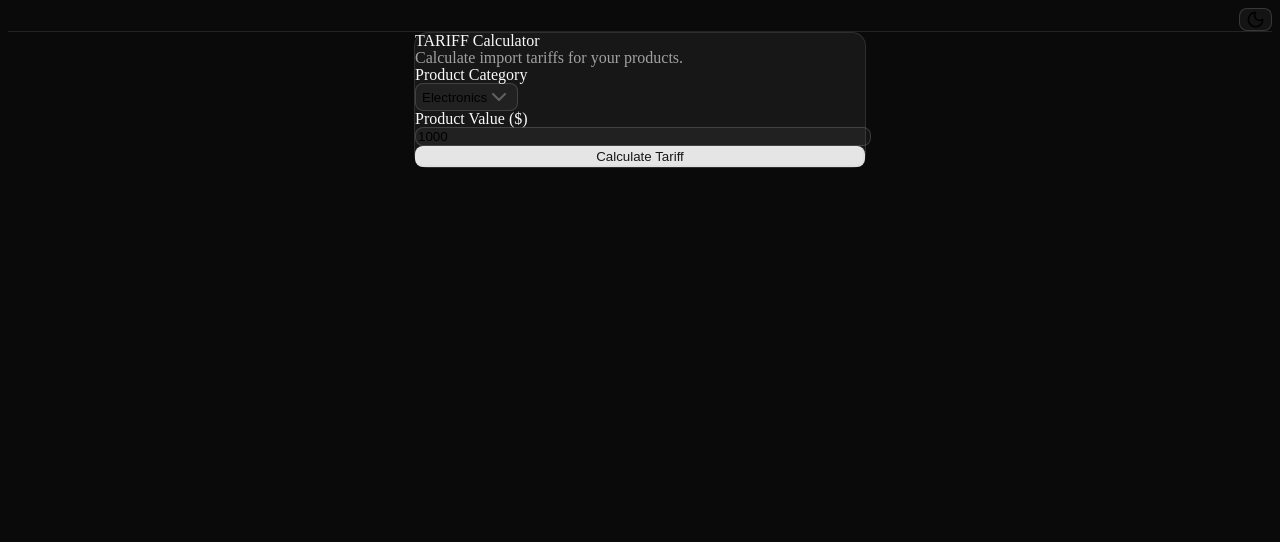
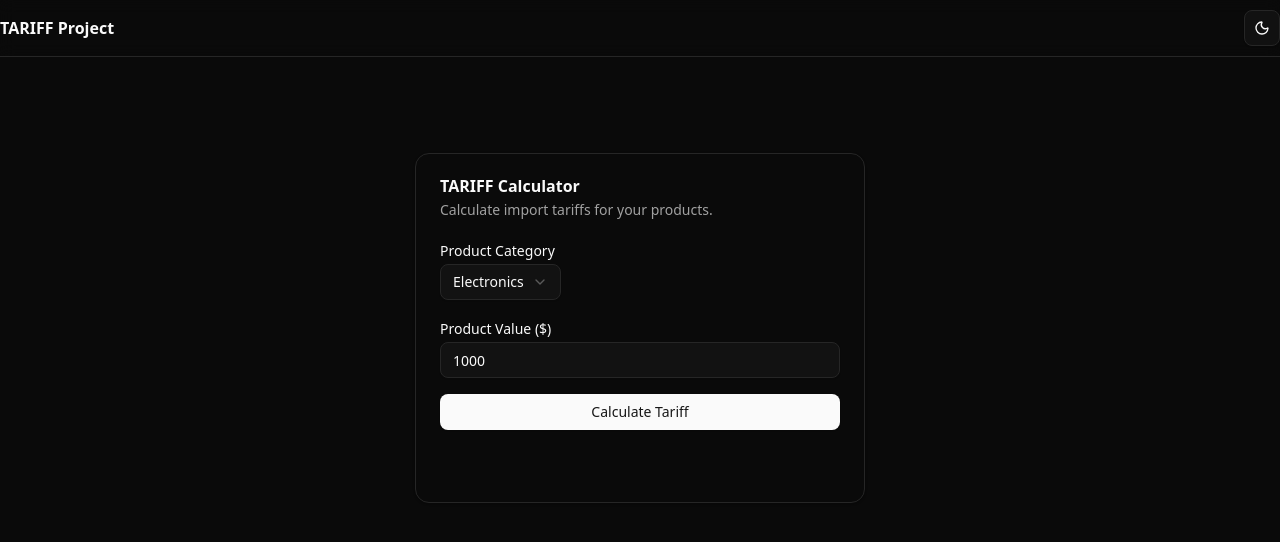
Before and after one commit to isaacpua/CS203-G5T1-AY2025T1, a React (Vite) app in the folder tariff-frontend/: page / in a window 1280 px wide. Shown: the top 542 px of the page. Built offline with nearby package versions, Linux system fonts and the light colour scheme.

Commit message:
fix: tailwind issue

```diff
--- a/tariff-frontend/src/index.css
+++ b/tariff-frontend/src/index.css
@@ -1,17 +1,80 @@
-
+@import "tailwindcss";
 @import "tw-animate-css";
 
 @custom-variant dark (&:is(.dark *));
 
-@tailwind base;
-@tailwind components;
-@tailwind utilities;
+:root {
+  --background: oklch(1 0 0);
+  --foreground: oklch(0.145 0 0);
+  --card: oklch(1 0 0);
+  --card-foreground: oklch(0.145 0 0);
+  --popover: oklch(1 0 0);
+  --popover-foreground: oklch(0.145 0 0);
+  --primary: oklch(0.205 0 0);
+  --primary-foreground: oklch(0.985 0 0);
+  --secondary: oklch(0.97 0 0);
+  --secondary-foreground: oklch(0.205 0 0);
+  --muted: oklch(0.97 0 0);
+  --muted-foreground: oklch(0.556 0 0);
+  --accent: oklch(0.97 0 0);
+  --accent-foreground: oklch(0.205 0 0);
+  --destructive: oklch(0.577 0.245 27.325);
+  --destructive-foreground: oklch(0.577 0.245 27.325);
+  --border: oklch(0.922 0 0);
+  --input: oklch(0.922 0 0);
+  --ring: oklch(0.708 0 0);
+  --chart-1: oklch(0.646 0.222 41.116);
+  --chart-2: oklch(0.6 0.118 184.704);
+  --chart-3: oklch(0.398 0.07 227.392);
+  --chart-4: oklch(0.828 0.189 84.429);
+  --chart-5: oklch(0.769 0.188 70.08);
+  --radius: 0.625rem;
+  --sidebar: oklch(0.985 0 0);
+  --sidebar-foreground: oklch(0.145 0 0);
+  --sidebar-primary: oklch(0.205 0 0);
+  --sidebar-primary-foreground: oklch(0.985 0 0);
+  --sidebar-accent: oklch(0.97 0 0);
+  --sidebar-accent-foreground: oklch(0.205 0 0);
+  --sidebar-border: oklch(0.922 0 0);
+  --sidebar-ring: oklch(0.708 0 0);
+}
+
+.dark {
+  --background: oklch(0.145 0 0);
+  --foreground: oklch(0.985 0 0);
+  --card: oklch(0.145 0 0);
+  --card-foreground: oklch(0.985 0 0);
+  --popover: oklch(0.145 0 0);
+  --popover-foreground: oklch(0.985 0 0);
+  --primary: oklch(0.985 0 0);
+  --primary-foreground: oklch(0.205 0 0);
+  --secondary: oklch(0.269 0 0);
+  --secondary-foreground: oklch(0.985 0 0);
+  --muted: oklch(0.269 0 0);
+  --muted-foreground: oklch(0.708 0 0);
+  --accent: oklch(0.269 0 0);
+  --accent-foreground: oklch(0.985 0 0);
+  --destructive: oklch(0.396 0.141 25.723);
+  --destructive-foreground: oklch(0.637 0.237 25.331);
+  --border: oklch(0.269 0 0);
+  --input: oklch(0.269 0 0);
+  --ring: oklch(0.439 0 0);
+  --chart-1: oklch(0.488 0.243 264.376);
+  --chart-2: oklch(0.696 0.17 162.48);
+  --chart-3: oklch(0.769 0.188 70.08);
+  --chart-4: oklch(0.627 0.265 303.9);
+  --chart-5: oklch(0.645 0.246 16.439);
+  --sidebar: oklch(0.205 0 0);
+  --sidebar-foreground: oklch(0.985 0 0);
+  --sidebar-primary: oklch(0.488 0.243 264.376);
+  --sidebar-primary-foreground: oklch(0.985 0 0);
+  --sidebar-accent: oklch(0.269 0 0);
+  --sidebar-accent-foreground: oklch(0.985 0 0);
+  --sidebar-border: oklch(0.269 0 0);
+  --sidebar-ring: oklch(0.439 0 0);
+}
 
 @theme inline {
-  --radius-sm: calc(var(--radius) - 4px);
-  --radius-md: calc(var(--radius) - 2px);
-  --radius-lg: var(--radius);
-  --radius-xl: calc(var(--radius) + 4px);
   --color-background: var(--background);
   --color-foreground: var(--foreground);
   --color-card: var(--card);
@@ -27,6 +90,7 @@
   --color-accent: var(--accent);
   --color-accent-foreground: var(--accent-foreground);
   --color-destructive: var(--destructive);
+  --color-destructive-foreground: var(--destructive-foreground);
   --color-border: var(--border);
   --color-input: var(--input);
   --color-ring: var(--ring);
@@ -35,6 +99,10 @@
   --color-chart-3: var(--chart-3);
   --color-chart-4: var(--chart-4);
   --color-chart-5: var(--chart-5);
+  --radius-sm: calc(var(--radius) - 4px);
+  --radius-md: calc(var(--radius) - 2px);
+  --radius-lg: var(--radius);
+  --radius-xl: calc(var(--radius) + 4px);
   --color-sidebar: var(--sidebar);
   --color-sidebar-foreground: var(--sidebar-foreground);
   --color-sidebar-primary: var(--sidebar-primary);
@@ -45,75 +113,6 @@
   --color-sidebar-ring: var(--sidebar-ring);
 }
 
-:root {
-  --radius: 0.625rem;
-  --background: oklch(1 0 0);
-  --foreground: oklch(0.145 0 0);
-  --card: oklch(1 0 0);
-  --card-foreground: oklch(0.145 0 0);
-  --popover: oklch(1 0 0);
-  --popover-foreground: oklch(0.145 0 0);
-  --primary: oklch(0.205 0 0);
-  --primary-foreground: oklch(0.985 0 0);
-  --secondary: oklch(0.97 0 0);
-  --secondary-foreground: oklch(0.205 0 0);
-  --muted: oklch(0.97 0 0);
-  --muted-foreground: oklch(0.556 0 0);
-  --accent: oklch(0.97 0 0);
-  --accent-foreground: oklch(0.205 0 0);
-  --destructive: oklch(0.577 0.245 27.325);
-  --border: oklch(0.922 0 0);
-  --input: oklch(0.922 0 0);
-  --ring: oklch(0.708 0 0);
-  --chart-1: oklch(0.646 0.222 41.116);
-  --chart-2: oklch(0.6 0.118 184.704);
-  --chart-3: oklch(0.398 0.07 227.392);
-  --chart-4: oklch(0.828 0.189 84.429);
-  --chart-5: oklch(0.769 0.188 70.08);
-  --sidebar: oklch(0.985 0 0);
-  --sidebar-foreground: oklch(0.145 0 0);
-  --sidebar-primary: oklch(0.205 0 0);
-  --sidebar-primary-foreground: oklch(0.985 0 0);
-  --sidebar-accent: oklch(0.97 0 0);
-  --sidebar-accent-foreground: oklch(0.205 0 0);
-  --sidebar-border: oklch(0.922 0 0);
-  --sidebar-ring: oklch(0.708 0 0);
-}
-
-.dark {
-  --background: oklch(0.145 0 0);
-  --foreground: oklch(0.985 0 0);
-  --card: oklch(0.205 0 0);
-  --card-foreground: oklch(0.985 0 0);
-  --popover: oklch(0.205 0 0);
-  --popover-foreground: oklch(0.985 0 0);
-  --primary: oklch(0.922 0 0);
-  --primary-foreground: oklch(0.205 0 0);
-  --secondary: oklch(0.269 0 0);
-  --secondary-foreground: oklch(0.985 0 0);
-  --muted: oklch(0.269 0 0);
-  --muted-foreground: oklch(0.708 0 0);
-  --accent: oklch(0.269 0 0);
-  --accent-foreground: oklch(0.985 0 0);
-  --destructive: oklch(0.704 0.191 22.216);
-  --border: oklch(1 0 0 / 10%);
-  --input: oklch(1 0 0 / 15%);
-  --ring: oklch(0.556 0 0);
-  --chart-1: oklch(0.488 0.243 264.376);
-  --chart-2: oklch(0.696 0.17 162.48);
-  --chart-3: oklch(0.769 0.188 70.08);
-  --chart-4: oklch(0.627 0.265 303.9);
-  --chart-5: oklch(0.645 0.246 16.439);
-  --sidebar: oklch(0.205 0 0);
-  --sidebar-foreground: oklch(0.985 0 0);
-  --sidebar-primary: oklch(0.488 0.243 264.376);
-  --sidebar-primary-foreground: oklch(0.985 0 0);
-  --sidebar-accent: oklch(0.269 0 0);
-  --sidebar-accent-foreground: oklch(0.985 0 0);
-  --sidebar-border: oklch(1 0 0 / 10%);
-  --sidebar-ring: oklch(0.556 0 0);
-}
-
 @layer base {
   * {
     @apply border-border outline-ring/50;
```
